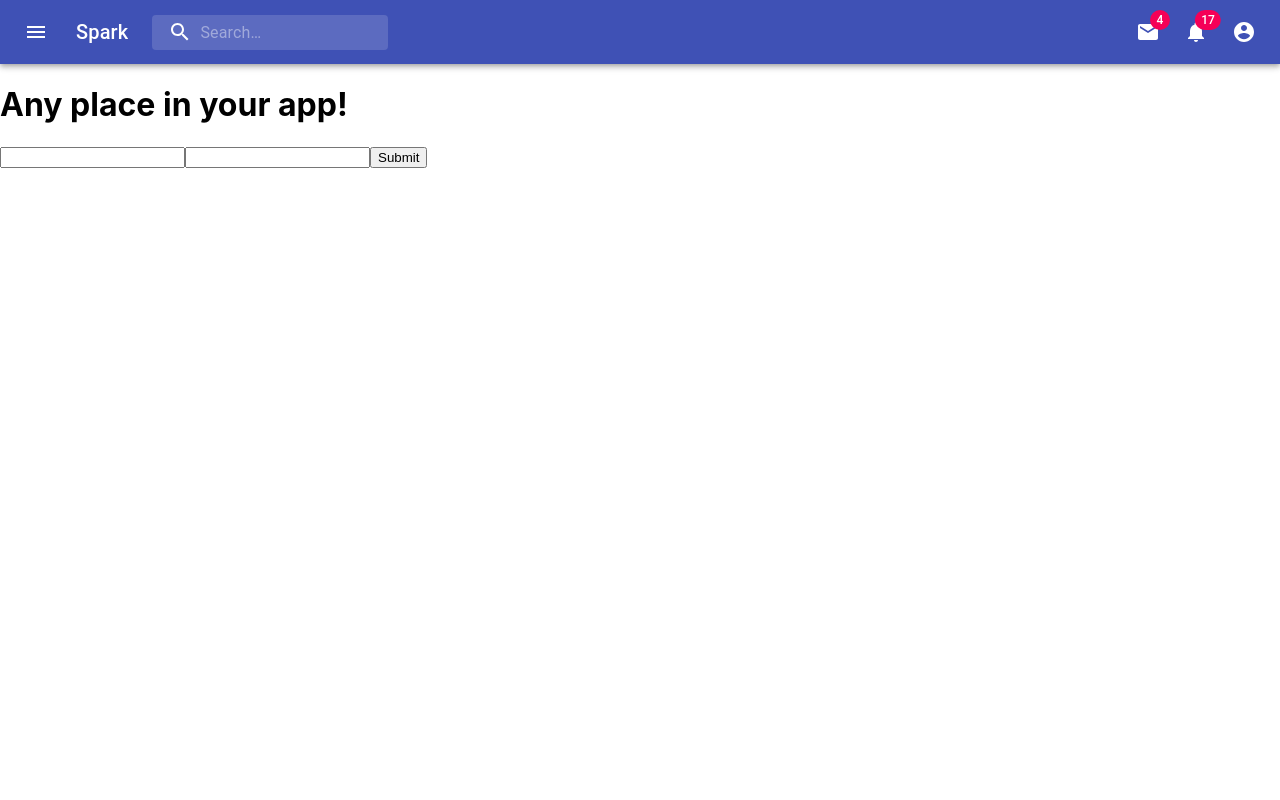
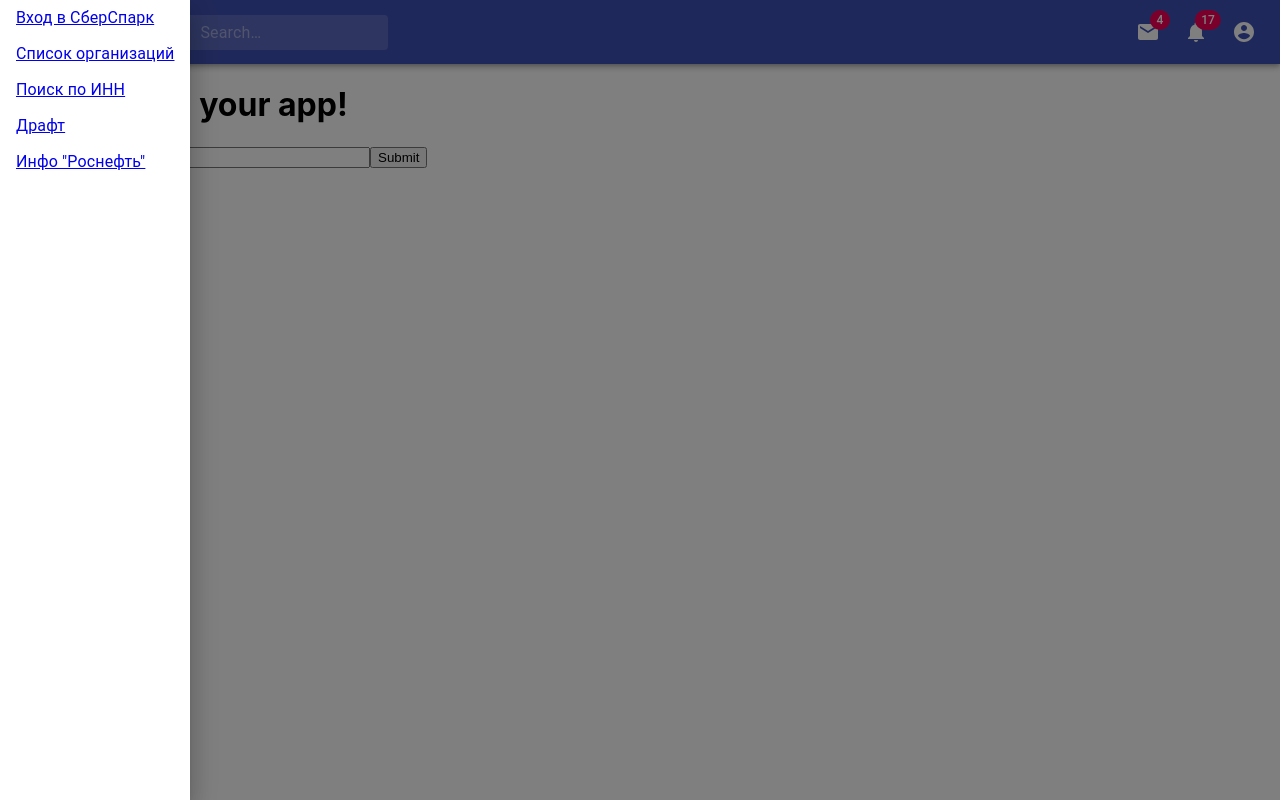
Before and after one commit to mertsev/react-test-project, a React (Create React App) app in the folder frontend/: page /form in a window 1280 px wide. Both pictures are taken after a click on the button 36 px from the left and 32 px from the top of the page. Built offline with nearby package versions, Linux system fonts and the light colour scheme; no server answers.

Commit message:
Added Sidebar to NavBar

```diff
--- a/frontend/src/components/navbar.tsx
+++ b/frontend/src/components/navbar.tsx
@@ -19,6 +19,7 @@ import AccountCircle from "@material-ui/icons/AccountCircle";
 import MailIcon from "@material-ui/icons/Mail";
 import NotificationsIcon from "@material-ui/icons/Notifications";
 import MoreIcon from "@material-ui/icons/MoreVert";
+import Sidebar from "./sidebar";
 
 const useStyles = makeStyles((theme: Theme) =>
   createStyles({
@@ -27,6 +28,9 @@ const useStyles = makeStyles((theme: Theme) =>
     },
     menuButton: {
       marginRight: theme.spacing(2),
+    },
+    sidebar: {
+      width: "300px",
     },
     title: {
       display: "none",
@@ -175,14 +179,15 @@ export default function PrimarySearchAppBar() {
     <div className={classes.grow}>
       <AppBar position="static">
         <Toolbar>
-          <IconButton
+          {/* <IconButton
             edge="start"
             className={classes.menuButton}
             color="inherit"
             aria-label="open drawer"
           >
             <MenuIcon />
-          </IconButton>
+          </IconButton> */}
+          <Sidebar classes={classes} />
           <Typography className={classes.title} variant="h6" noWrap={true}>
             Spark
           </Typography>
--- /dev/null
+++ b/frontend/src/components/sidebar.tsx
@@ -0,0 +1,73 @@
+import React from "react";
+import { Drawer, MenuItem, AppBar, IconButton } from "@material-ui/core";
+import MenuIcon from "@material-ui/icons/Menu";
+import { Link } from "react-router-dom";
+
+interface ParentProps {
+    classes: any;
+}
+
+interface ParentState {
+    open: boolean;
+}
+
+export default class Sidebar extends React.Component<ParentProps, ParentState> {
+    constructor(props: any) {
+        super(props);
+
+        this.state = {
+            open: false
+        };
+    }
+
+    handleToggle = () => {
+        let isOpen = !this.state.open;
+        this.setState({
+            open: isOpen
+        });
+    }
+
+    handleClose = () => {
+        this.setState({
+            open: false
+        });
+    }
+
+    render() {
+        return (
+            <div>
+                <IconButton
+                    edge="start"
+                    className={this.props.classes.menuButton}
+                    color="inherit"
+                    aria-label="open drawer"
+                    onClick={this.handleToggle}
+                >
+                    <MenuIcon />
+                </IconButton>
+                <Drawer
+                    open={this.state.open}
+                    onClick={this.handleClose}
+                    className={this.props.classes.sidebar}
+                >
+                    <AppBar title="AppBar" />
+                    <MenuItem>
+                        <Link to='/spark/test'>Вход в СберСпарк</Link>
+                    </MenuItem>
+                    <MenuItem>
+                        <Link to='/'>Список организаций</Link>
+                    </MenuItem>
+                    <MenuItem>
+                        <Link to='/spark/page'>Поиск по ИНН</Link>
+                    </MenuItem>
+                    <MenuItem>
+                        <Link to='/spark/draft'>Драфт</Link>
+                    </MenuItem>
+                    <MenuItem>
+                        <Link to='/spark/home/1'>Инфо "Роснефть"</Link>
+                    </MenuItem>
+                </Drawer>
+            </div>
+        );
+    }
+}
```
